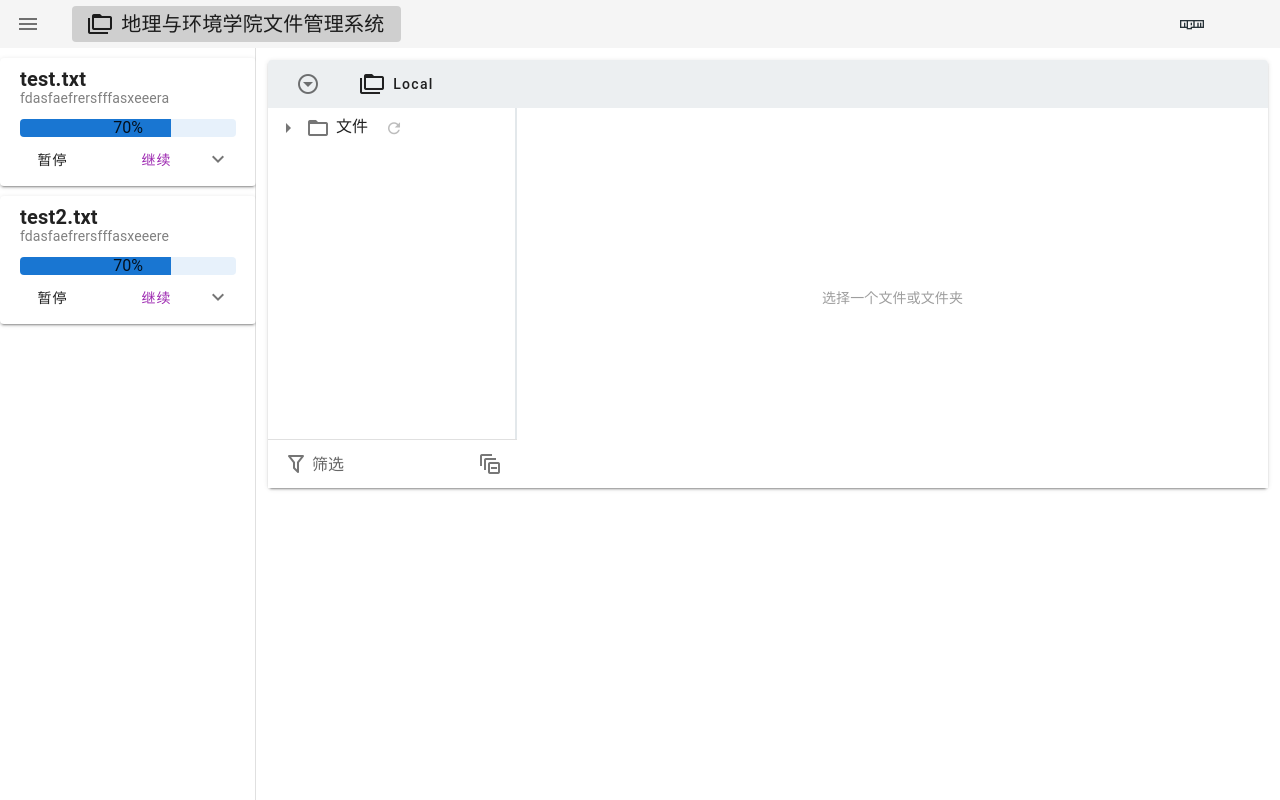
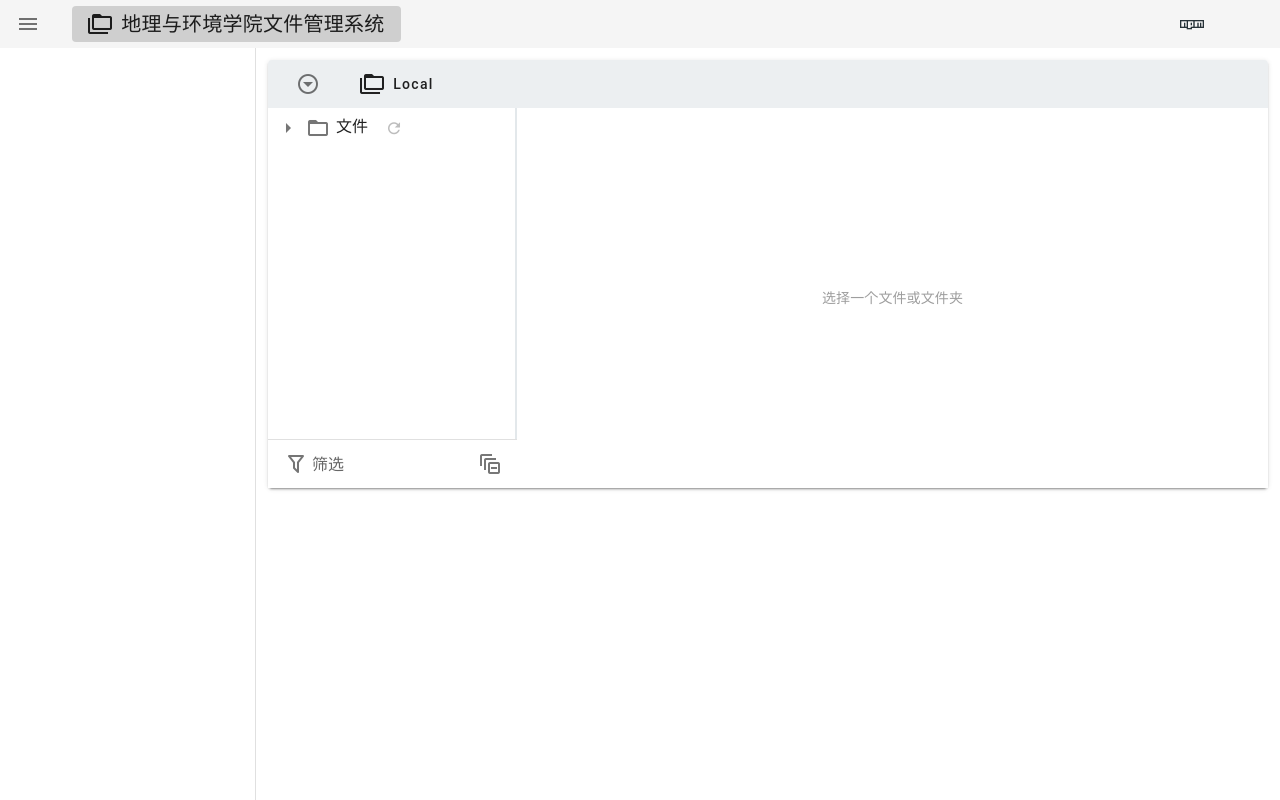
Before and after one commit to TieString/VueFile, a Vue app: page / in a window 1280 px wide. Built offline with nearby package versions, Linux system fonts and the light colour scheme; a small style sheet from the web is missing.

Commit message:
【断点续传】移动任务检测到Navbar

```diff
--- a/src/App.vue
+++ b/src/App.vue
@@ -1,6 +1,6 @@
 <template>
     <v-app id="app">
-        <navbar />
+        <navbar :axiosConfig="{ baseURL: '__AXIOS_BASE_URL__' }" />
         <v-main>
             <v-container>
                 <router-view />
--- a/src/components/FileBrowser.vue
+++ b/src/components/FileBrowser.vue
@@ -28,13 +28,10 @@
 
 <script>
 import axios from 'axios'
-import Vue from 'vue'
 import Toolbar from './Toolbar.vue'
 import Tree from './Tree.vue'
 import List from './List.vue'
 import Upload from './Upload.vue'
-import { downloadFile, getFileChunks, getFileInfo } from '../js/file'
-import { openIndexedDB, deleteData, getAllDataByStore } from '../js/indexedDB'
 
 // 支持的存储方式：本地存储、亚马逊 S3、
 const availableStorages = [
@@ -197,50 +194,6 @@ export default {
         if (!this.path && !(this.tree && this.$vuetify.breakpoint.smAndUp)) {
             this.pathChanged('/')
         }
-
-        /* 断点续传 */
-        openIndexedDB('multipartyUpload').then(async (database) => {
-            let files = await getAllDataByStore(database, 'multipartyUpload')
-            Vue.prototype.$filesUploading = files
-            for (let file of files) {
-                let url = endpoints.multipartyUpload.url
-                    .replace(new RegExp('{storage}', 'g'), 'local')
-                    .replace(new RegExp('{path}', 'g'), this.path)
-
-                let chunks = await getFileChunks(file.file, Math.pow(1024, 2))
-                let sendChunkCount = 0
-                await chunks.forEach(chunk => {
-                    sendChunkCount++
-                    let formData = new FormData()
-                    formData.append('file', chunk.file)
-                    let config = {
-                        url,
-                        method: 'post',
-                        data: formData,
-                        params: {
-                            hash: chunk.hash,
-                            name: chunk.name,
-                            type: chunk.type
-                        }
-                    }
-                    this.axiosInstance.request(config)
-                    // 开始合并
-                })
-                if (sendChunkCount === chunks.length) {
-                    const url = '/storage/{storage}/merge?path={path}'
-                        .replace(new RegExp('{storage}', 'g'), this.storage)
-                        .replace(new RegExp('{path}', 'g'), this.path)
-                    let { hash, type, name } = await getFileInfo(file.file)
-                    this.axiosInstance.request({
-                        url: url,
-                        method: 'get',
-                        params: { hash, type, name, chunksCount: chunks.length }
-                    }).then(result => {
-                        deleteData(database, 'multipartyUpload', hash)
-                    })
-                }
-            }
-        })
     }
 }
 </script>
--- a/src/components/Navbar.vue
+++ b/src/components/Navbar.vue
@@ -20,39 +20,96 @@
             </div>
         </v-app-bar>
         <v-navigation-drawer v-model="drawer" fixed app :clipped="$vuetify.breakpoint.lgAndUp">
-            <TaskProgress v-for="file of filesUploading" :key="file.fileHash" :fileInfo='file'>
+            <TaskProgress v-for="file in filesUploading" :key="file" :fileInfo='filesUploading[file]'>
             </TaskProgress>
+
         </v-navigation-drawer>
     </div>
 </template>
 
 <script>
+import Vue from 'vue'
+import axios from 'axios'
 import TaskProgress from './TaskProgress.vue'
+import { downloadFile, getFileChunks, getFileInfo } from '../js/file'
+import { openIndexedDB, deleteData, getAllDataByStore } from '../js/indexedDB'
+
 export default {
     components: {
         TaskProgress
     },
-    data: () => ({
-        drawer: null,
-        filesUploading: [
-            {
-                filename: 'test.txt',
-                hash: 'fdasfaefrersfffasxeeera',
-                progress: 70,
-                chunksCount: 15
-            },
-            {
-                filename: 'test2.txt',
-                hash: 'fdasfaefrersfffasxeeere',
-                progress: 70,
-                chunksCount: 5
-            }
-        ]
-    }),
+    props: {
+        axiosConfig: { type: Object, default: () => { } }
+    },
+    data() {
+        return {
+            drawer: null,
+            filesUploading: Vue.prototype.$taskList,
+            ps: Vue.prototype.$ps,
+            axios: null,
+            progress: 0
+        }
+    },
+    created() {
+        this.activeStorage = 'local'
+        this.axios = axios.create(this.axiosConfig)
+    },
     methods: {
         showmsg() {
-            console.log(this.$filesUploading)
+            console.log(this.$taskList)
+            Vue.prototype.$taskList['test'] = 'test'
         }
+    },
+    mounted() {
+        setTimeout(() => {
+            this.showmsg()
+        }, 800)
+        /* 断点续传 */
+        openIndexedDB('multipartyUpload').then(async (database) => {
+            let files = await getAllDataByStore(database, 'multipartyUpload')
+            for (let file of files) {
+                let url = '/storage/{storage}/multipartyUpload?path={path}'
+                    .replace(new RegExp('{storage}', 'g'), 'local')
+                    .replace(new RegExp('{path}', 'g'), '/')
+
+                let chunks = await getFileChunks(file.file, Math.pow(1024, 2))
+                let sendChunkCount = 0
+                await chunks.forEach((chunk, index) => {
+                    sendChunkCount++
+                    let formData = new FormData()
+                    formData.append('file', chunk.file)
+                    let config = {
+                        url,
+                        method: 'post',
+                        data: formData,
+                        onUploadProgress: progressEvent => {
+                            this.progress =
+                                (progressEvent.loaded / progressEvent.total) * 100
+                        },
+                        params: {
+                            hash: chunk.hash,
+                            name: chunk.name,
+                            type: chunk.type
+                        }
+                    }
+                    this.axios.request(config)
+                    // 开始合并
+                })
+                if (sendChunkCount === chunks.length) {
+                    const url = '/storage/{storage}/merge?path={path}'
+                        .replace(new RegExp('{storage}', 'g'), 'local')
+                        .replace(new RegExp('{path}', 'g'), '/')
+                    let { hash, type, name } = await getFileInfo(file.file)
+                    this.axios.request({
+                        url: url,
+                        method: 'get',
+                        params: { hash, type, name, chunksCount: chunks.length }
+                    }).then(result => {
+                        // deleteData(database, 'multipartyUpload', hash)
+                    })
+                }
+            }
+        })
     }
 }
 </script>
--- a/src/components/TaskProgress.vue
+++ b/src/components/TaskProgress.vue
@@ -1,27 +1,23 @@
 <template>
-    <v-card class="mx-auto outer-container" max-width="344">
+    <v-card class="mx-auto outer-container" max-width="245" outlined>
         <div class="fileInfo">
             <v-card-title class="pa-0">
-                <span class="fileName"><strong>{{ fileInfo.filename }}</strong></span>
+                <span class="fileName"><strong>{{ fileInfo.file.name }}</strong></span>
             </v-card-title>
 
             <v-card-subtitle class="pa-0 pt-2">
-                <span class="fileHash"> {{ fileInfo.hash }} </span>
+                <span class="fileHash"> {{ fileInfo.file.hash }} </span>
             </v-card-subtitle>
         </div>
 
         <div class="fileProgress">
-            <v-progress-linear v-model="fileInfo.progress" height="18" background-opacity=0.1 rounded>
-                {{ Math.ceil(fileInfo.progress) }}%
+            <v-progress-linear v-model="fileInfo.progress[0]" height="18" background-opacity=0.1 rounded>
+                {{ Math.ceil(fileInfo.progress[0]) }}%
             </v-progress-linear>
         </div>
         <v-card-actions class="pa-0 pt-1 pb-1">
-            <v-btn text>暂停</v-btn>
-
-            <v-btn color="purple" text class="ml-10">继续</v-btn>
-
-            <v-spacer></v-spacer>
-
+            <v-btn color="red" text>暂停</v-btn>
+            <v-btn color="green" text class="ml-10">继续</v-btn>
             <v-btn icon @click="showMore = !showMore">
                 <v-icon>{{ showMore ? 'mdi-chevron-up' : 'mdi-chevron-down' }}</v-icon>
             </v-btn>
@@ -29,7 +25,7 @@
 
         <v-expand-transition>
             <div v-show="showMore" style="max-height: 255px; overflow: hidden;">
-                <v-progress-linear v-for="index of fileInfo.chunksCount" :key="index" v-model="fileInfo.progress"
+                <v-progress-linear v-for="index of fileInfo.chunksCount" :key="index" v-model="fileInfo.progress[index]"
                     background-opacity=0.1 height="18" rounded class="mb-2">
                     {{ Math.ceil(fileInfo.progress) }}%
                 </v-progress-linear>
@@ -46,13 +42,16 @@ export default {
         return {
             showMore: false
         }
+    },
+    mounted() {
+        console.log(this.fileInfo)
     }
 }
 </script>
 <style lang="scss" scoped>
 .outer-container {
     padding: 5px 20px;
-    margin-top: 10px;
+    margin: 10px auto;
 
     .fileInfo {
         margin-bottom: 10px;
```
